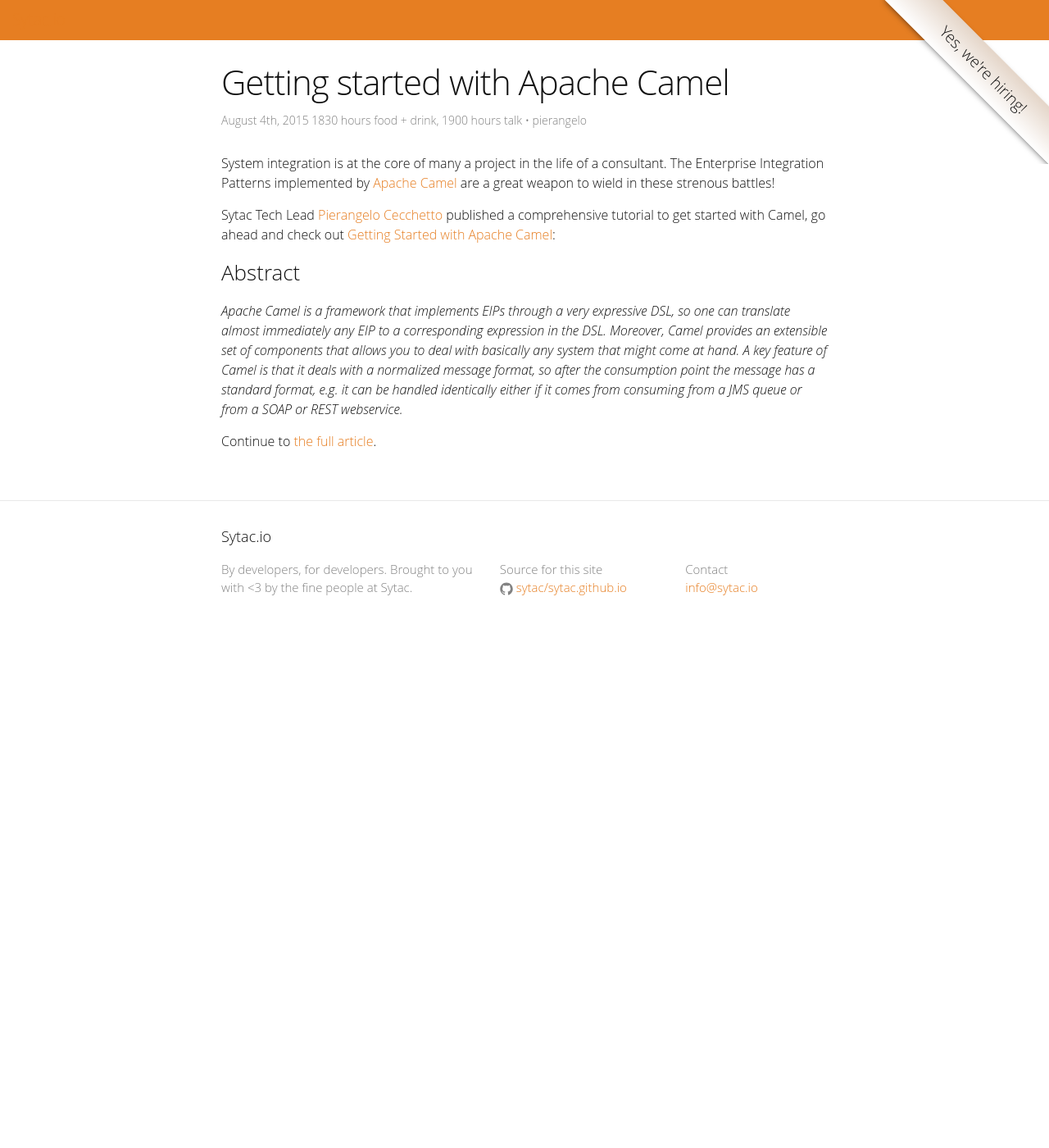
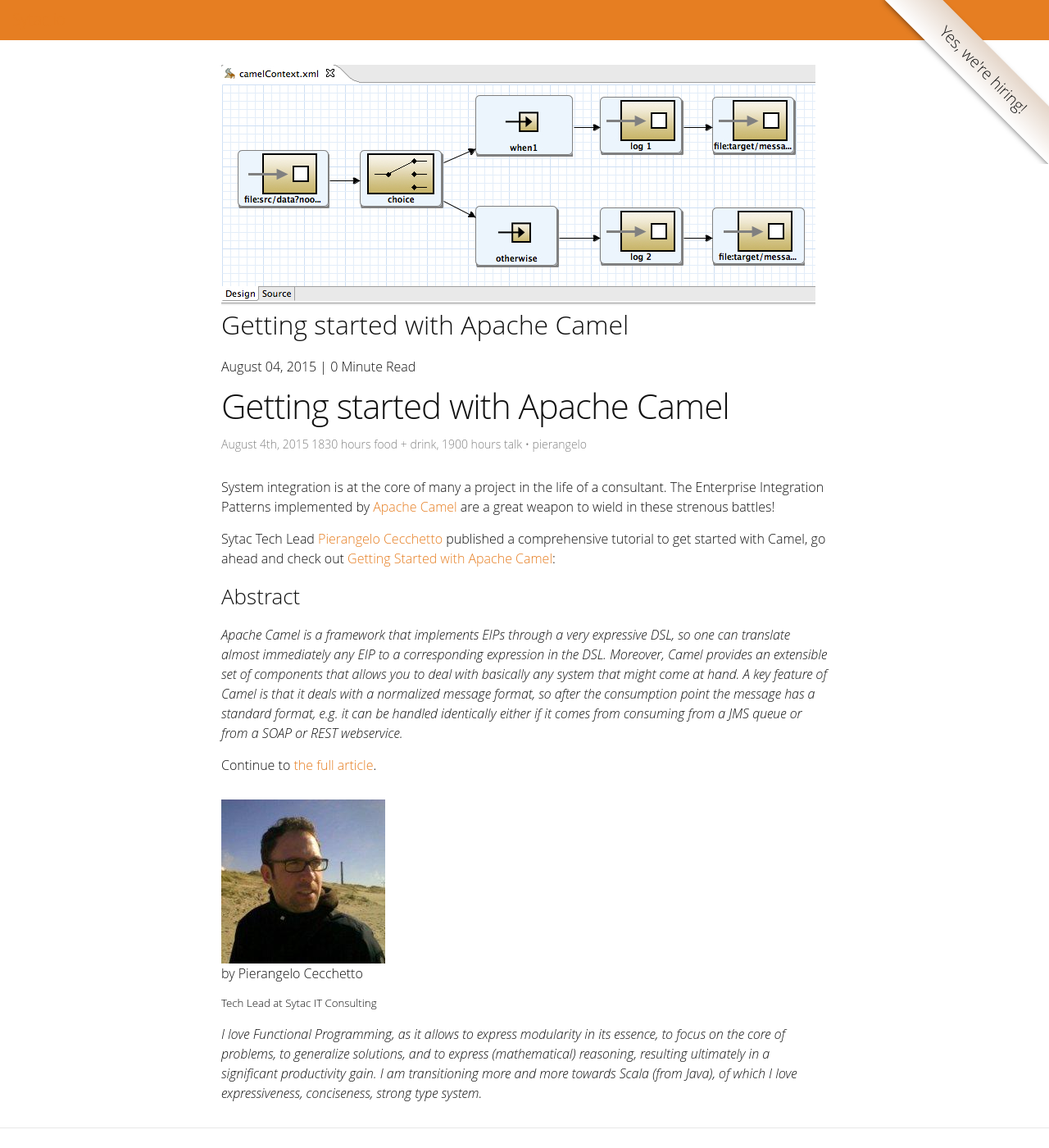
Before and after one commit to sytac/sytac.github.io, a Jekyll site: the page built from _posts/engineering/2015-08-04-getting-started-with-apache-camel.md, in a window 1280 px wide and 1400 px high. Shown: the whole window at 82% size. Built offline with Jekyll 4.4.1, drawn with Linux system fonts in a browser that asks for light colours; comment, search, counter and statistics services are not loaded.

Commit message:
Dirty, yes, dirty: Add disqus again, shuffled image folders around, added images

```diff
--- a/_config.yml
+++ b/_config.yml
@@ -9,3 +9,18 @@
 github_username: sytac
 # Build settings
 markdown: kramdown
+authors:
+  pierangelo:
+    fullname: Pierangelo Cecchetto
+    avatar: pierangelo.jpg
+    role: Tech Lead
+    bio: I love Functional Programming, as it allows to express modularity in its essence, to focus on the core of problems, to generalize solutions, and to express (mathematical) reasoning, resulting ultimately in a significant productivity gain. I am transitioning more and more towards Scala (from Java), of which I love expressiveness, conciseness, strong type system.
+    twitter: pierangelocecc
+    web: https://pierangeloc.github.io
+  carlo:
+    fullname: Carlo Sciolla
+    avatar: carlo.jpg
+    role: CTO
+    bio: From Sardinia, with love. I'm a seasoned developer who craves functional excellence as much as attention to the aesthetics of the technical solution. I have been working with web technologies so long that I almost forgot my secret C++ and J2ME past. Nowadays I'm a Clojure advocate, I love organising tech events and surround myself with brilliant people.
+    twitter: skuro
+    web: http://skuro.tk
--- a/_layouts/post.html
+++ b/_layouts/post.html
@@ -2,6 +2,13 @@
 layout: default
 ---
 <div class="post">
+  {% if page.image %}
+    <div class="featuredImage">
+        <img src="{{ '/images/posts/' | prepend: site.baseurl | append: page.image }}" alt="" />
+      </div>
+  {% endif %}
+  <h1 class="postTitle">{{ page.title }}</h1>
+  <p class="meta">{{ page.date | date: '%B %d, %Y' }} | <span class="time">{{ page.content | number_of_words | divided_by:180 }}</span> Minute Read</p>
 
   <header class="post-header">
     <h1 class="post-title">{% if page.meetupId %}<a href="http://www.meetup.com/Sytac-Dev-Jam/events/{{ page.meetupId }}/">{% endif %}{{ page.title }}{% if page.meetupId %}</a>{% endif %}</h1>
@@ -41,4 +48,32 @@
 
   {% endif %}
 </div>
+<!-- AUTHOR CONTACT CARD -->
+
+{% if site.authors[page.author] %}
+{% assign author = site.authors[page.author] %}
+<div class="avatar">
+    <div class="avatar-persona">
+        <img src="{{ '/images/authors/' | prepend: site.baseurl | append: author.avatar }}" />
+    </div>
+    <div class="avatar-bio">
+        <h4>by {{author.fullname}}</h4>
+        <h5>{{ author.role }} at Sytac IT Consulting</h5>
+        <span><em>{{ author.bio }}</em></span>
+    </div>
+</div>
+{% endif  %}
 <link rel="stylesheet" href="{{ site.baseurl }}{{ "/css/post.css"}}">
+<div id="disqus_thread"></div>
+<script type="text/javascript">
+ /* * * CONFIGURATION VARIABLES * * */
+ var disqus_shortname = 'sytac-engineering';
+
+ /* * * DON'T EDIT BELOW THIS LINE * * */
+ (function() {
+     var dsq = document.createElement('script'); dsq.type = 'text/javascript'; dsq.async = true;
+     dsq.src = '//' + disqus_shortname + '.disqus.com/embed.js';
+     (document.getElementsByTagName('head')[0] || document.getElementsByTagName('body')[0]).appendChild(dsq);
+ })();
+</script>
+<noscript>Please enable JavaScript to view the <a href="https://disqus.com/?ref_noscript" rel="nofollow">comments powered by Disqus.</a></noscript>
```
Also changed, not shown: images/authors/carlo.jpg (added), images/authors/pierangelo.jpg (added), images/posts/barchart.jpg (added), images/posts/eip.jpg (added).
